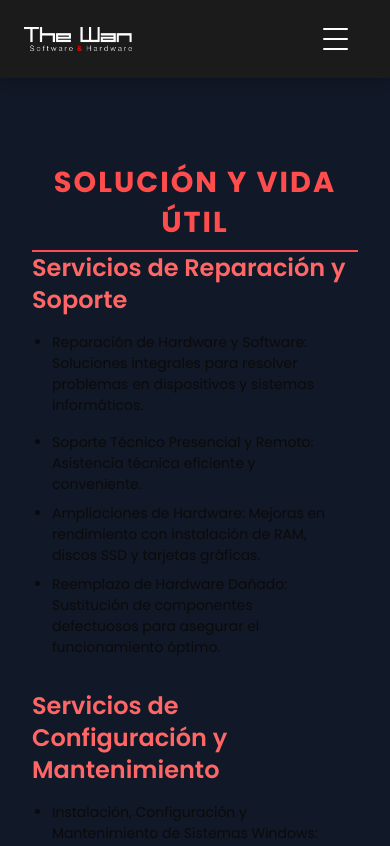
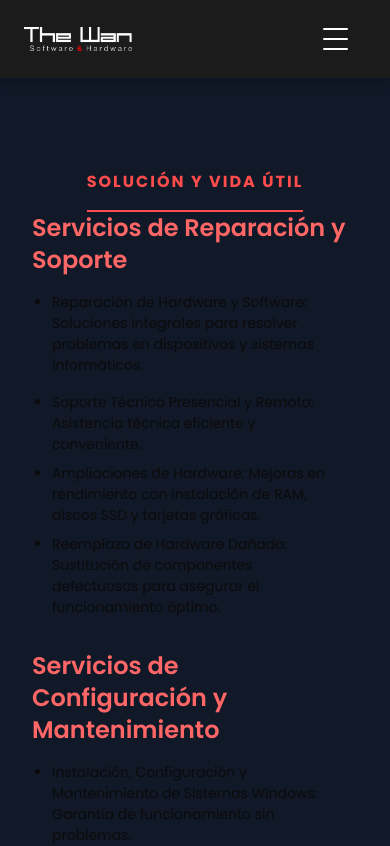
Before and after one commit to nawud/proyecto-personal, a React (Vite) app: page /servicios in a window 390 px wide. Shown: the top 846 px of the page. Built offline with nearby package versions, Linux system fonts and the light colour scheme.

Commit message:
modificacion css

```diff
--- a/src/pages/servicios/Servicios.css
+++ b/src/pages/servicios/Servicios.css
@@ -60,7 +60,8 @@
 
   @media (max-width: 768px) {
     #Servicios h1 {
-      font-size: 1.8rem; /* Ajusta el tamaño para móviles */
+      font-size: 1rem; /* Ajusta el tamaño para móviles */
+      margin-right: 1rem; /* Asegura el centrado horizontal */
       margin: 0 auto; /* Asegura el centrado horizontal */
       margin-top: 70px; /* Ajusta margen superior */
     }
```
